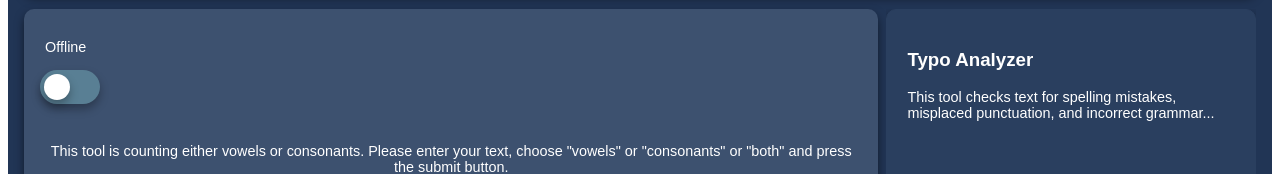
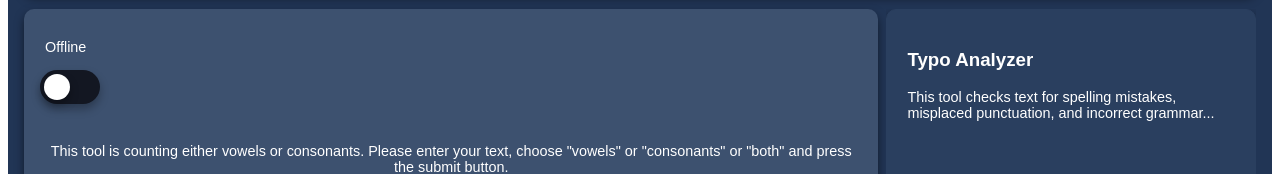
Before and after one commit to Miriimausi/FrontendTextAnalyzer, an Angular app: page / in a window 1280 px wide. Shown: the part 139-313 px from the top of the page. Built offline with nearby package versions, Linux system fonts and the light colour scheme.

Commit message:
small toggle-switch css changes

```diff
--- a/src/app/toggle-switch/toggle-switch.component.css
+++ b/src/app/toggle-switch/toggle-switch.component.css
@@ -28,7 +28,7 @@
   right: 0;
   left:0;
   bottom: 0;
-  background-color: #597f94 ;
+  background-color: #131722 ;
   transition: background-color .4s, transform .4s;
   border-radius: 34px;
   box-shadow: 0 5px 10px rgba(0, 0, 0, 0.3);
@@ -48,7 +48,7 @@
 }
 
 input:checked + .slider {
-  background-color:  #131722;
+  background-color: #6bb1d6 ;
 
 }
 
```
